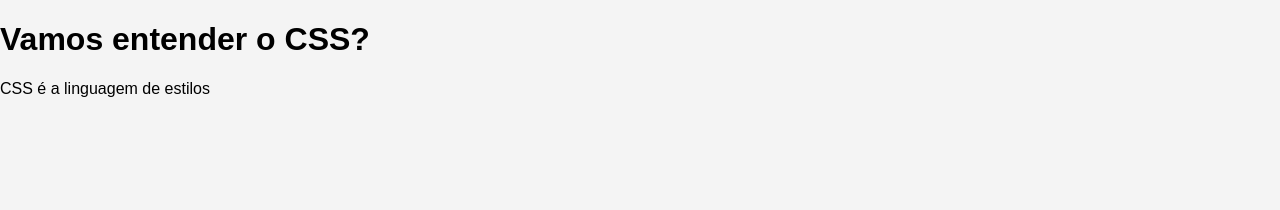
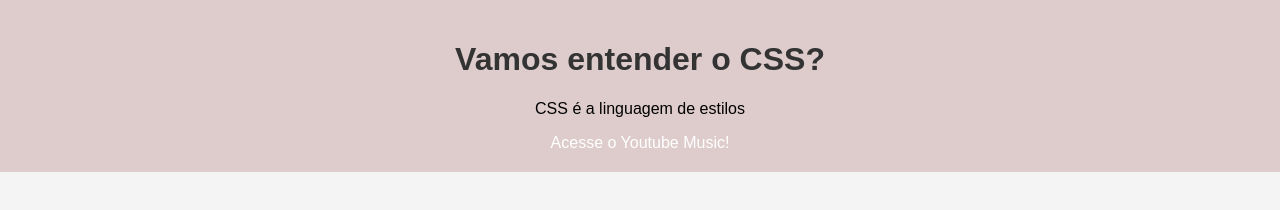
Before and after one commit to KarinaTelles/js, a plain HTML site: page index.html in a window 1280 px wide. Drawn offline with Linux system fonts and the light colour scheme.

Commit message:
exemplo de botão

```diff
--- a/index.html
+++ b/index.html
@@ -7,10 +7,10 @@
     <link rel="stylesheet" href="styles.css" />
 </head>
 <body>
-<div>
+<div class="content">
     <h1>Vamos entender o CSS?</h1>
     <p>CSS é a linguagem de estilos</p>
-
+    <a href="https://music.youtube.com" target="_blank" class="button">Acesse o Youtube Music!</a>
 </div>
 <script type="text/javascript" src="scripts.js"></script>
 </body>
--- a/styles.css
+++ b/styles.css
@@ -4,3 +4,21 @@ body{
     margin: 0;
     padding: 0;
 }
+.content{
+    text-align: center;
+    background-color: #decccc;
+    padding: 20px;
+}
+h1{
+    color: #333;
+}
+.button{
+    margin: 10px;
+    text-decoration: none;
+    padding: 10px 20px;
+    border-radius: 10px;
+    color: white;
+}
+.button:hover{
+    background-color: #555;
+}
```
